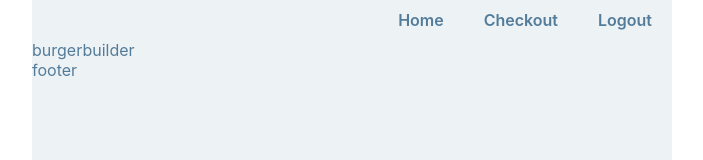
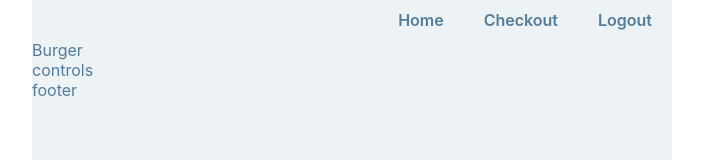
Before and after one commit to thehaystacker/reactjs-playground, a React app: page / in a window 1280 px wide. Shown: the top 160 px of the page, without its empty margins (288-991 px from the left). Built offline with nearby package versions, Linux system fonts and the light colour scheme.

Commit message:
Creating burger and its controls

```diff
--- /dev/null
+++ b/src/Components/BurgerBuilder/Burger/Burger.js
@@ -0,0 +1,9 @@
+import React from 'react';
+
+const burger = () => {
+  return (
+    <div>Burger</div>
+  )
+}
+
+export default burger;
--- a/src/Components/BurgerBuilder/BurgerBuilder.js
+++ b/src/Components/BurgerBuilder/BurgerBuilder.js
@@ -1,9 +1,28 @@
-import React from 'react';
+import React, { Component } from "react";
 
-const burgerbuilder = (props) => {
-  return (
-    <div>burgerbuilder</div>
-  )
+import Aux from '../../HOC/Aux.js';
+
+import Burger from './Burger/Burger.js';
+import Controls from './Controls/Controls.js';
+
+class BurgerBuilder extends Component {
+  state = {
+    ingredients: {
+      salad: 0,
+      bacon: 0,
+      seeds: 0,
+      sausage: 0,
+    }
+  }
+
+  render() {
+    return (
+      <Aux>
+        <Burger ingredients={this.state.ingredients} />
+        <Controls ingredients={this.state.ingredients} />
+      </Aux>
+    );
+  }
 }
 
-export default burgerbuilder;
+export default BurgerBuilder;
--- /dev/null
+++ b/src/Components/BurgerBuilder/Controls/Controls.js
@@ -0,0 +1,9 @@
+import React from 'react';
+
+const controls = () => {
+  return (
+    <div>controls</div>
+  )
+}
+
+export default controls;
```
